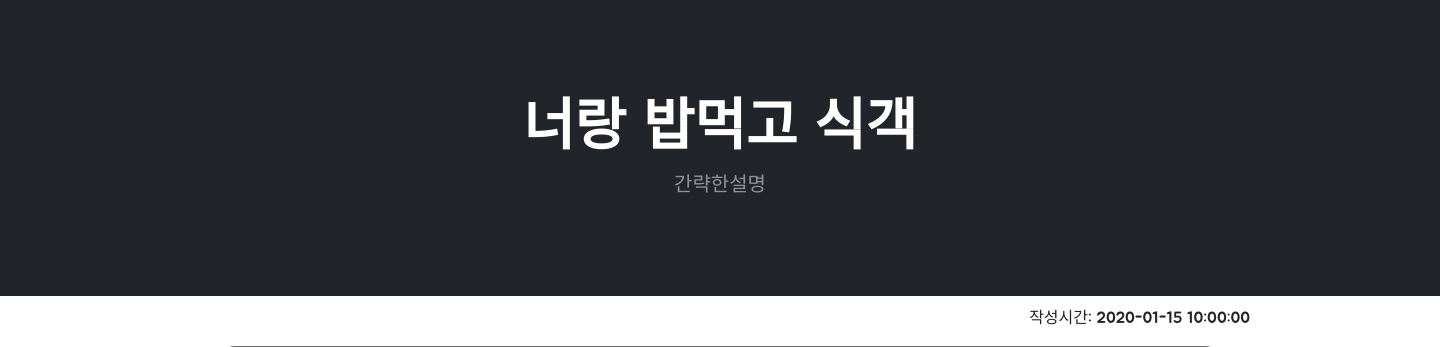
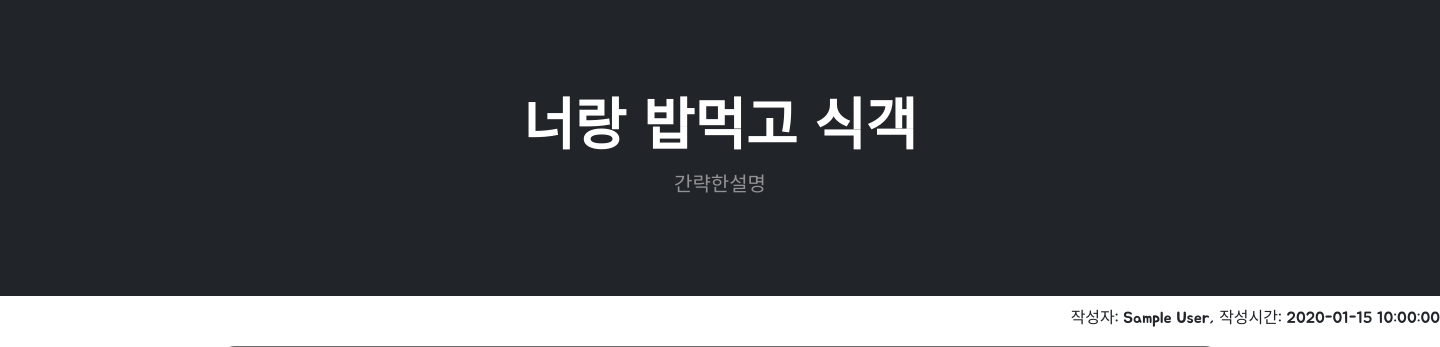
Before and after one commit to Minkyu222341/recipe, a Flask app: template templates/detail.html in a window 1440 px wide. Shown: the part 60-407 px from the top of the page. Run offline with Flask 2, Linux system fonts and the light colour scheme; the template is opened without the code that fills it: most values are stand-ins (such as "Sample title", 1, 10 or a date in 2020).

Commit message:
상세페이지 작성자, 작성시간 추가

```diff
--- a/templates/detail.html
+++ b/templates/detail.html
@@ -99,7 +99,7 @@
         }
         .time {
             text-align: right;
-            width: 1240px;
+            width: 1430px;
         }
     </style>
 </head>
@@ -124,7 +124,7 @@
         {% for recipe in recipes %}
 
         <div class="time">
-            <p> 작성시간: {{ recipe.time }}</p>
+            <p> 작성자: {{ author }}, 작성시간: {{ recipe.time }}</p>
         </div>
         <div class="url">
             <img src={{ recipe.url }} class='img-fluid'  alt="...">
```
